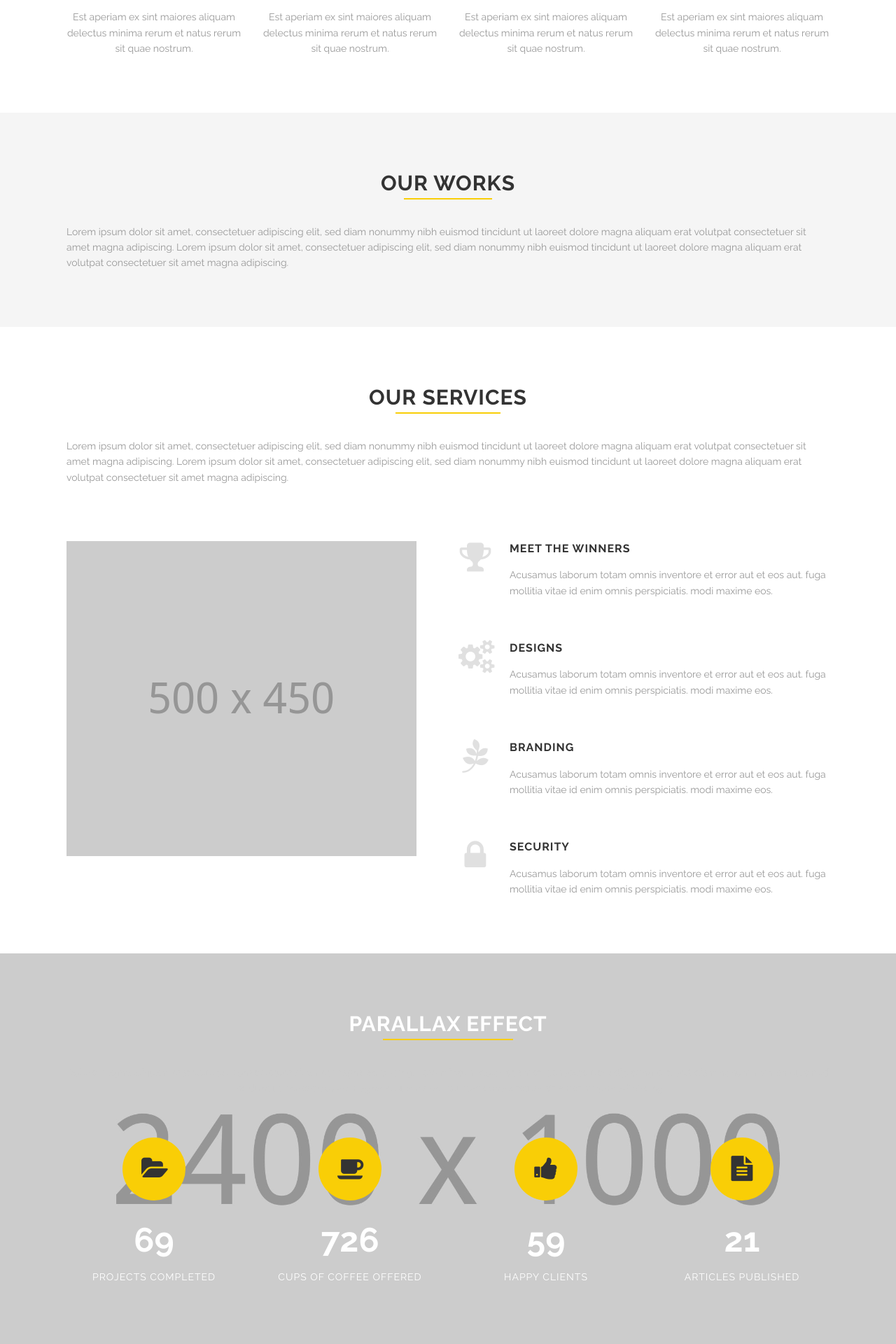
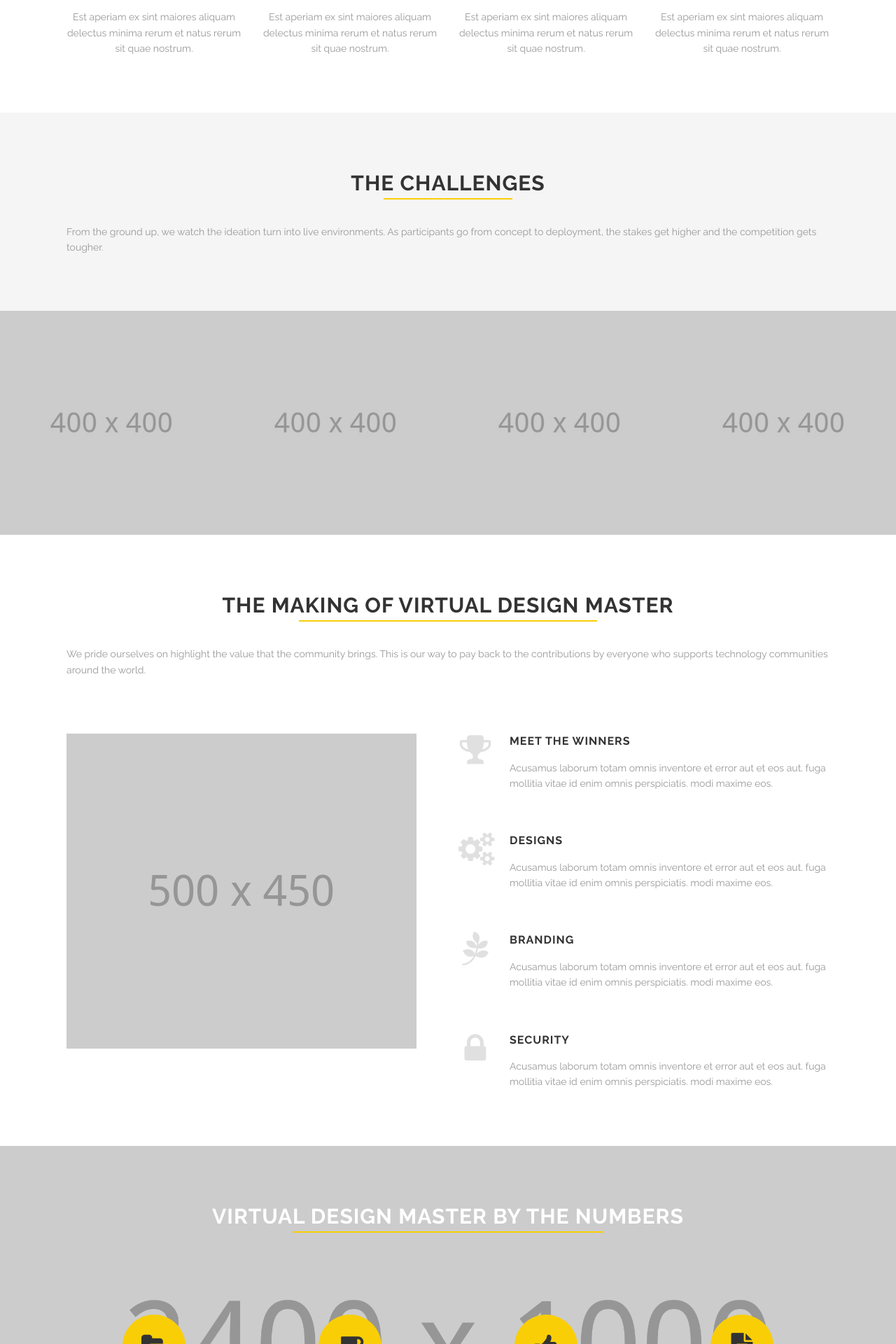
Before and after one commit to VirtualDesignMaster/virtualdesignmaster.github.io, a Jekyll site: the page built from index.html, in a window 1280 px wide. Shown: the part 1003-2923 px from the top of the page at 70% size. Built offline with Jekyll 4.4.1, drawn with Linux system fonts in a browser that asks for light colours; some of the changed text lies outside the part shown.

Commit message:
fixing some content for home page

```diff
--- a/_data/members.yml
+++ b/_data/members.yml
@@ -4,8 +4,6 @@
   socials:
     - link: http://twitter.com/DiscoPosse
       icon: twitter
-    - link: http://www.discoposse.com
-      icon: blog
   desc:
     Eric is a co-founder of the Virtual Design Master event and a Technology Evangelist.
 - avatar: images/@stock/member-2.jpg
--- a/css/style.css
+++ b/css/style.css
@@ -804,7 +804,7 @@ ul.shortcode-list i {
 }
 .top-bar .title-area .name h1 a {
   font-size: 2.57143rem;
-  color: #ffffff; /* was 333 */
+  color: #333;
 }
 
 .contain-to-grid {
--- a/index.html
+++ b/index.html
@@ -42,6 +42,28 @@ slides:
       items:
         - text: Learn More
           link_to: http://virtualdesignmaster.com
+
+works:
+  - image: images/@stock/work-1.jpg
+    title: Design
+    link_to: portfolio-item.html
+    klass: graphi-design
+    desc: Design
+  - image: images/@stock/work-2.jpg
+    title: Protect
+    link_to: portfolio-item.html
+    klass: graphi-design
+    desc: Protect
+  - image: images/@stock/work-3.jpg
+    title: Orchestrate
+    link_to: portfolio-item.html
+    klass: graphi-design
+    desc: Orchestrate
+  - image: images/@stock/work-4.jpg
+    title: Deploy
+    link_to: portfolio-item.html
+    klass: graphi-design
+    desc: Deploy
 
 services:
   - icon: trophy
@@ -157,10 +179,10 @@ milestones:
 <div class="full" style="background: #f5f5f5;">
   <div class="row">
     <div class="large-12 columns">
-      {% include section-header.html title="Our works" %}
+      {% include section-header.html title="The Challenges" %}
       <div class="spacing"></div>
       <p>
-        Lorem ipsum dolor sit amet, consectetuer adipiscing elit, sed diam nonummy nibh euismod tincidunt ut laoreet dolore magna aliquam erat volutpat consectetuer sit amet magna adipiscing. Lorem ipsum dolor sit amet, consectetuer adipiscing elit, sed diam nonummy nibh euismod tincidunt ut laoreet dolore magna aliquam erat volutpat consectetuer sit amet magna adipiscing.
+        From the ground up, we watch the ideation turn into live environments. As participants go from concept to deployment, the stakes get higher and the competition gets tougher.
       </p>
       <div class="three spacing"></div>
     </div>
@@ -189,10 +211,10 @@ milestones:
 <div class='full'>
   <div class='row'>
     <div class='large-12 columns'>
-      {% include section-header.html title="Our services" %}
+      {% include section-header.html title="The Making of Virtual Design Master" %}
       <div class='spacing'></div>
       <p>
-        Lorem ipsum dolor sit amet, consectetuer adipiscing elit, sed diam nonummy nibh euismod tincidunt ut laoreet dolore magna aliquam erat volutpat consectetuer sit amet magna adipiscing. Lorem ipsum dolor sit amet, consectetuer adipiscing elit, sed diam nonummy nibh euismod tincidunt ut laoreet dolore magna aliquam erat volutpat consectetuer sit amet magna adipiscing.
+        We pride ourselves on highlight the value that the community brings. This is our way to pay back to the contributions by everyone who supports technology communities around the world.
       </p>
       <div class='three spacing'></div>
     </div>
@@ -222,10 +244,10 @@ milestones:
 <div class='full parallax' style='background-image: url(images/@stock/milestone-bg.jpg); color: #fff;'>
   <div class='row'>
     <div class='large-12 columns'>
-      {% include section-header.html title="Parallax effect" color="#fff" %}
+      {% include section-header.html title="Virtual Design Master by the Numbers" color="#fff" %}
       <div class='spacing'></div>
       <p class='centered-text' style='color: #ccc;'>
-        Dolore magna aliquam erat volutpat consectetuer sit amet magna adipiscing. Lorem ipsum dolor sit amet, consectetuer adipiscing elit, sed diam nonummy nibh euismod tincidunt ut laoreet dolore magna aliquam erat volutpat consectetuer sit amet magna adipiscing.
+        Nothing happens without work to drive it.  This is what it takes to make a Virtual Design Master.
       </p>
       <div class='two spacing'></div>
     </div>
@@ -333,7 +355,7 @@ milestones:
 
   </div>
 
-
+<!-- Commented out by Eric
   <div class='two spacing'></div>
   <div class='row'>
     <div class='large-12 columns'>
@@ -345,20 +367,20 @@ milestones:
   <div class='two spacing'></div>
 
 </div>
-
-
+-->
+<!-- Commented out by Eric
 {% include our-customers.html %}
-
+-->
 
 <div class='full no-padding' style='background: #fff'>
   <div class='two spacing'></div>
   <div class='mod modCallToAction'>
     <div class='row'>
       <div class='medium-9 large-9 columns'>
-        <p>Like what you see here? Checkout this theme and start to build your site immediately.</p>
+        <p>Like what you see here? Check out the competition yourself!.</p>
       </div>
       <div class='medium-3 large-3 columns'>
-        <a class='button' href='http://themeforest.net/user/honryou/portfolio?ref=honryou'>Learn more</a>
+        <a class='button' href='http://www.virtualdesignmaster.com'>Current Season</a>
       </div>
     </div>
   </div>
```
Also changed, not shown: _layouts/post.html (+4 -4 lines), images/vdm-logo-header.png (added).
